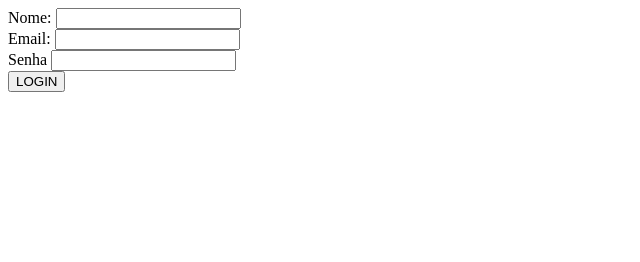
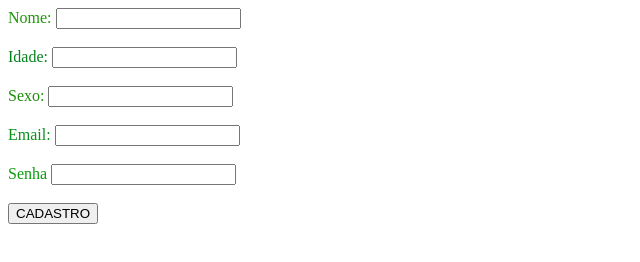
Before and after one commit to biahfeliciano/page1, a plain HTML site: page teste_form.html in a window 1280 px wide. Shown: the whole page, without its empty margins (0-640 px from the left). Drawn offline with Linux system fonts and the light colour scheme.

Commit message:
create teste_form.html

```diff
--- a/teste_form.html
+++ b/teste_form.html
@@ -1,33 +1,64 @@
 <!DOCTYPE html>
 <html lang="en">
+
 <head>
     <meta charset="UTF-8">
     <meta http-equiv="X-UA-Compatible" content="IE=edge">
     <meta name="viewport" content="width=device-width, initial-scale=1.0">
-    <title>FORMs</title>
+    <title>FORMs Cadastro</title>
 </head>
+
 <body>
 
 
     <form action="">
+
         <div>
-<label for="Nome:">Nome:</label>
+            <label for="Nome:" style="color: rgb(29, 150, 5);">Nome:</label>
             <input type="text" name="" id="">
         </div>
+        </br>
+
+
         <div>
-<label for="Email:">Email:</label>
-<input type="text" name="" id="">
+            <label for="Idade:" style="color: rgb(6, 130, 29);">Idade:</label>
+            <input type="number" style="color: rgb(150, 5, 15);" name="" id="">
         </div>
+    </br>
+
+
+
         <div>
-<label for="Senha">Senha</label>
+            <label for="Sexo:" style="color: rgb(30, 141, 11);">Sexo:</label>
+            <input type="text" name="" id="" maxlength="2">
+        </div>
+        </br>
+
+
+        <div>
+
+            <label for="Email:" style="color: rgb(12, 143, 27);">Email:</label>
+            <input type="email" name="" id="">
+        </div>
+        </br>
+
+
+        <div>
+            <label for="Senha:" style="color: rgb(11, 155, 14);">Senha</label>
             <input type="password" name="" id="">
         </div>
+        </br>
+
+
         <div>
-<button>LOGIN</button>
+            <button>CADASTRO</button>
         </div>
+
+
 
     </form>
 
 
 </body>
+
 </html>
```
Lines whose indentation alone changed are shown as unchanged.
